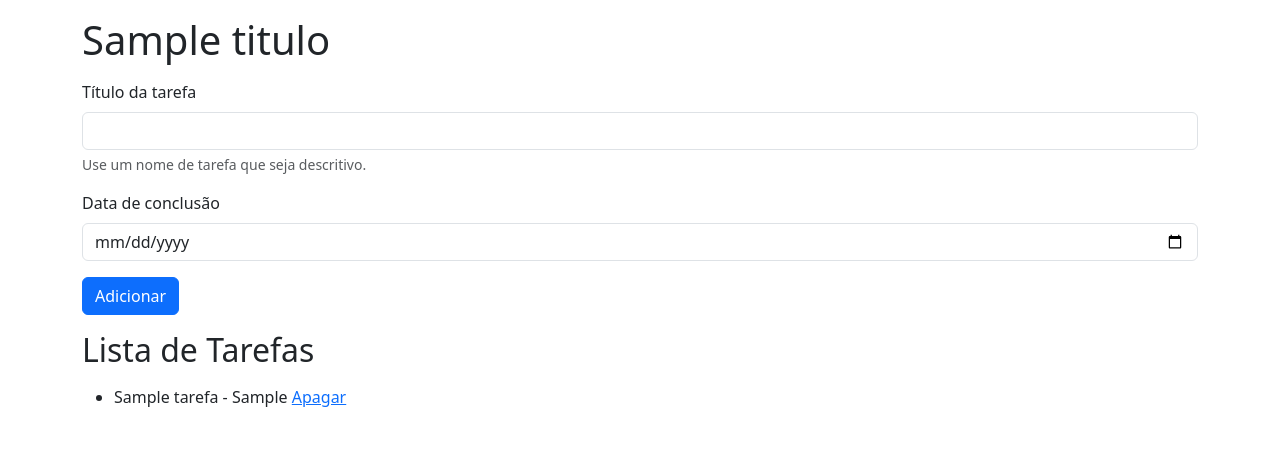
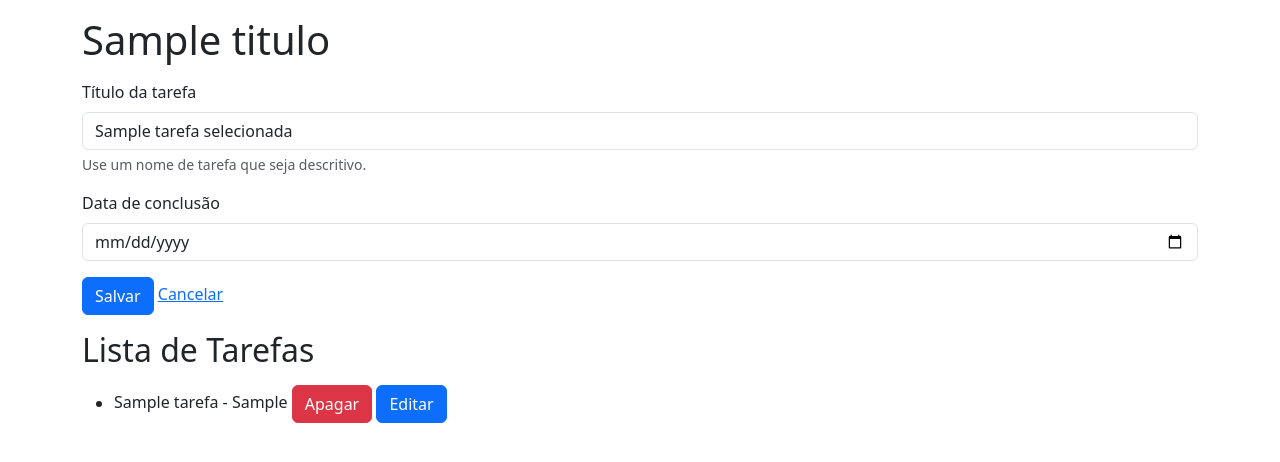
Before and after one commit to MathiasAntunes-dev/agenda, a Flask app: template templates/agenda.html in a window 1280 px wide. Shown: the top 462 px of the page. Run offline with Flask 3, Linux system fonts and the light colour scheme; the template is opened without the code that fills it: most values are stand-ins (such as "Sample title", 1, 10 or a date in 2020).

Commit message:
estilizando a pagina agenda

```diff
--- a/app.py
+++ b/app.py
@@ -24,8 +24,21 @@ def agenda():
 def delete(idTarefa):
     tarefa = Tarefa.id(idTarefa)
     tarefa.excluir_tarefa()
-    # return render_template('agenda.html', titulo="Agenda", tarefas=)
+    # return render_template('agenda.html', titulo="Agenda", tarefas="Agenda", tarefas=tarefas)
     return redirect(url_for('agenda'))
+
+@app.route('/update/<int:idTarefa>', methods=['GET', 'POST'])
+def update(idTarefa):
+    if request.method == 'POST':
+        titulo = request.form['titulo-tarefa']
+        data = request.form['data-conclusao']
+        tarefa = Tarefa(titulo, data, idTarefa)
+        tarefa.atualizar_tarefa()
+        return redirect(url_for('agenda')) # early return
+
+    tarefas = Tarefa.obter_tarefas()
+    tarefa_selecionada = Tarefa.id(idTarefa) # seleção da tarefa que será editada
+    return render_template('agenda.html', titulo=f'Editando a tarefa ID: {idTarefa}', tarefas=tarefas, tarefa_selecionada=tarefa_selecionada)
 
 @app.route('/ola')
 def ola_mundo():
--- a/templates/agenda.html
+++ b/templates/agenda.html
@@ -5,16 +5,21 @@
 
         <div class="mb-3">
             <label for="titulo-tarefa" class="form-label">Título da tarefa</label>
-            <input type="text" class="form-control" name="titulo-tarefa" id="titulo-tarefa" aria-describedby="ajudaNomeTarefa" required>
+            <input type="text" class="form-control" name="titulo-tarefa" id="titulo-tarefa" aria-describedby="ajudaNomeTarefa" value="{{ tarefa_selecionada.titulo_tarefa if tarefa_selecionada else '' }}" required>
             <div id="ajudaNomeTarefa" class="form-text">Use um nome de tarefa que seja descritivo.</div>
         </div>
 
         <div class="mb-3">
             <label for="data-conclusao" class="form-label">Data de conclusão</label>
-            <input type="date" class="form-control" id="data-conclusao" name="data-conclusao" id="data-conclusao">
+            <input type="date" class="form-control" id="data-conclusao" name="data-conclusao" id="data-conclusao" value="{{ tarefa_selecionada.data_conclusao if tarefa_selecionada else '' }}">
         </div>
 
-        <button type="submit" class="btn btn-primary">Adicionar</button>
+        <button type="submit" class="btn btn-primary">Salvar</button>
+
+        {% if tarefa_selecionada %}
+            <a href="{{ url_for('agenda') }}" class="btm btn-secundary">Cancelar</a>
+        {% endif %}
+    </form>
 
     <h2 class="my-3">Lista de Tarefas</h2>
 
@@ -22,8 +27,10 @@
 
             <ul>
                 {% for tarefa in tarefas %}
-                    <li>{{ tarefa.titulo_tarefa }} - {{ tarefa.data_conclusao }} <a
-                    href="{{ url_for('delete', idTarefa=tarefa.id_tarefa) }}">Apagar</a> </li>
+                    <li>{{ tarefa.titulo_tarefa }} - {{ tarefa.data_conclusao }}
+                        <a href="{{ url_for('delete', idTarefa=tarefa.id_tarefa) }}" class="btn btn-danger">Apagar</a>
+                        <a href="{{ url_for('update', idTarefa=tarefa.id_tarefa) }}" class="btn btn-primary">Editar</a>
+                    </li>
                 {% endfor %}
             </ul>
 
```
Also changed, not shown: models/tarefa.py (+7 -0 lines), static/style.css (deleted, +0 -65 lines), templates/home.html (+0 -23 lines), data/tarefas.sqlite3.
